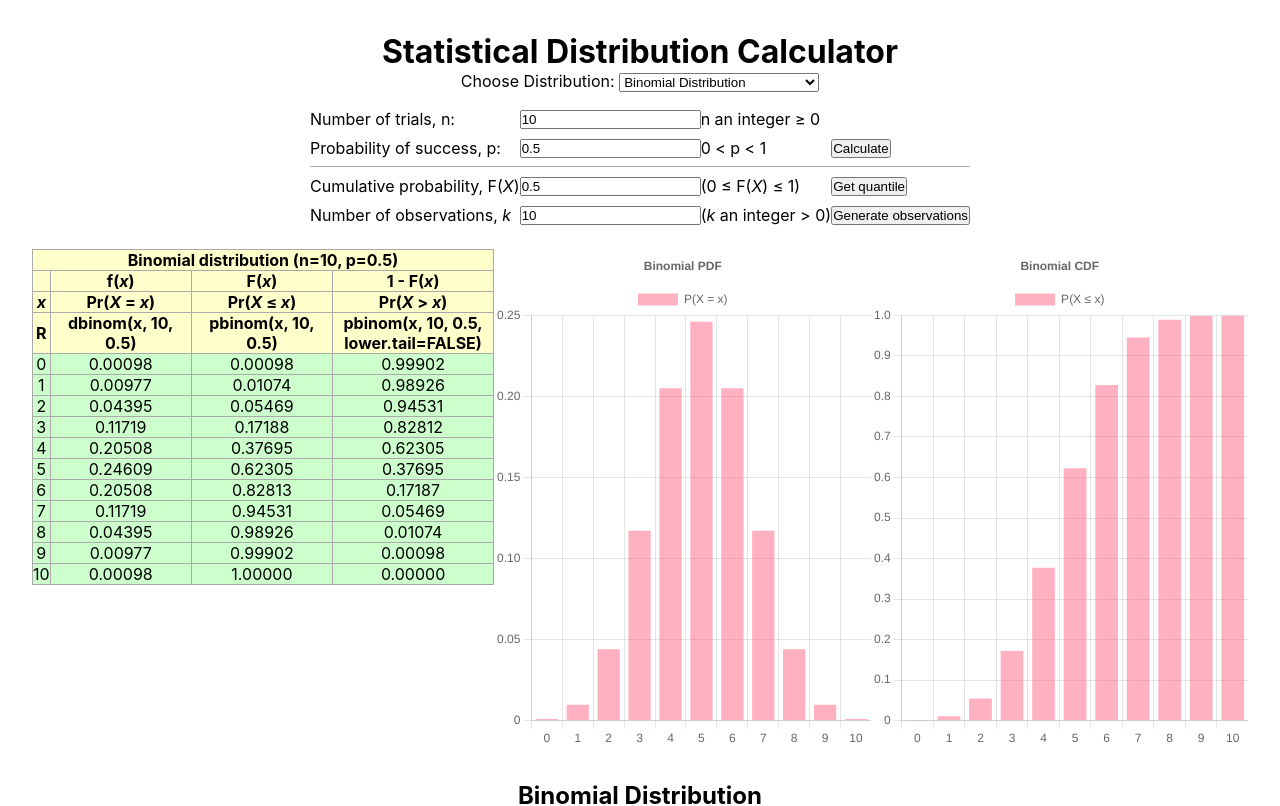
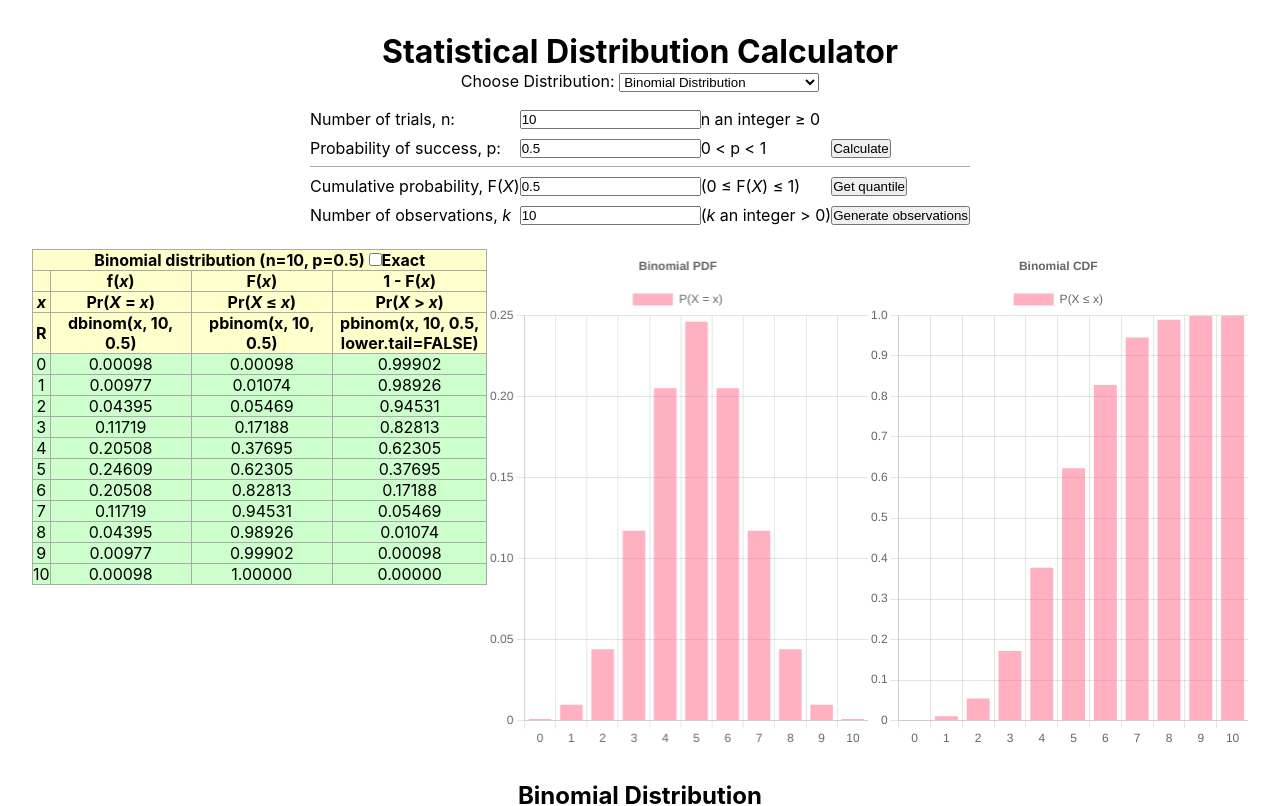
Before and after one commit to in-the/statistical-distribution-calculator, a React (Create React App) app: page / in a window 1280 px wide. Shown: the top 806 px of the page. Built offline with nearby package versions, Linux system fonts and the light colour scheme.

Commit message:
Added toggle to show exact values, also can now copy R code to clipboard by click

```diff
--- a/src/components/Calculator.jsx
+++ b/src/components/Calculator.jsx
@@ -1,5 +1,5 @@
 import { useEffect, useState } from "react";
-import DistributionTable from "./DistributionTable";
+import DistributionTable, { copyText } from "./DistributionTable";
 import DiscreteGraph from "./DiscreteGraph";
 import { positiveInteger, summaryLegend } from "math/distribution";
 
@@ -93,7 +93,9 @@ function ParameterInput({ settings, calculate, getQuantile, getObservations }) {
               />
             </td>
             <td>
+              <span className="r-code" onClick={(e) => copyText(e,quantileCode)}>
                 {quantileCode}
+              </span>
               {typeof quantile === "number" ? " = " : ""}
             </td>
             <td>{quantile}</td>
@@ -137,7 +139,9 @@ function ParameterInput({ settings, calculate, getQuantile, getObservations }) {
 
       <div className="observations">
         <div className="legend">
+          <span className="r-code" onClick={(e) => copyText(e,observationCode)}>
             {observationCode}
+          </span>
           {observations.length ? " = " : ""}
         </div>
         <div>{observations.join(", ")}</div>
@@ -154,11 +158,12 @@ export default function DiscreteDistributionCalculator({ settings }) {
 
   useEffect(() => {
     setParameters(settings.parameters.map((parameter) => parameter.defaultValue));
-    setDistribution(
-      new settings.distribution(...settings.parameters.map((parameter) => parameter.defaultValue))
+    const newDistribution = new settings.distribution(
+      ...settings.parameters.map((parameter) => parameter.defaultValue)
     );
-    setPdf(settings.defaultPdf);
-    setCdf(settings.defaultCdf);
+    setDistribution(newDistribution);
+    setPdf(newDistribution.pdf());
+    setCdf(newDistribution.cdf());
   }, [settings]);
 
   /**
@@ -186,10 +191,8 @@ export default function DiscreteDistributionCalculator({ settings }) {
 
     // I'd like to call these after setDistribution finishes updating, instead of having to pass newDistribution manually
     // But I can't figure out how to do this.
-    setPdf(newDistribution.pdf().map((x) => x.toFixed(PRECISION)));
-    setCdf(newDistribution.cdf().map((x) => x.toFixed(PRECISION)));
-    // console.log(newDistribution.pdf().map((x) => x.toFixed(PRECISION)));
-    // console.log(newDistribution.cdf().map((x) => x.toFixed(PRECISION)));
+    setPdf(newDistribution.pdf());
+    setCdf(newDistribution.cdf());
     after(newDistribution);
   }
 
@@ -240,8 +243,16 @@ export default function DiscreteDistributionCalculator({ settings }) {
           }}
         />
         <div className="graph-container">
-          <DiscreteGraph distribution={pdf} title={`${settings.title} PDF`} label="P(X = x)" />
-          <DiscreteGraph distribution={cdf} title={`${settings.title} CDF`} label="P(X ≤ x)" />
+          <DiscreteGraph
+            distribution={pdf.map((x) => x.toFixed(PRECISION))}
+            title={`${settings.title} PDF`}
+            label="P(X = x)"
+          />
+          <DiscreteGraph
+            distribution={cdf.map((x) => x.toFixed(PRECISION))}
+            title={`${settings.title} CDF`}
+            label="P(X ≤ x)"
+          />
         </div>
       </div>
 
@@ -250,13 +261,15 @@ export default function DiscreteDistributionCalculator({ settings }) {
         Interpretation: {settings.interpretation}.
         <ul>
           {distribution &&
-            Object.entries(summaryLegend).map(([property, legend], index) => (
-              property in distribution.summary() &&
+            Object.entries(summaryLegend).map(
+              ([property, legend], index) =>
+                property in distribution.summary() && (
                   <li key={index}>
                     {legend} {distribution.summary()[property].formula} ={" "}
                     {distribution.summary()[property].value}
                   </li>
-            ))}
+                )
+            )}
         </ul>
       </div>
     </div>
--- a/src/components/DistributionTable.jsx
+++ b/src/components/DistributionTable.jsx
@@ -1,9 +1,43 @@
+import Ratio from "math/ratio";
+import { useState } from "react";
+
+export function copyText(e, text) {
+  navigator.clipboard
+    .writeText(text)
+    .then(() => {
+      e.target.innerText = text + " Copied!";
+    })
+    .finally(() => {
+      setTimeout(() => {
+        e.target.innerText = text;
+      }, 1000);
+    });
+}
+
 export default function DistributionTable({ pdf, cdf, name, precision, rCode }) {
+  const [exactDisplay, setExactDisplay] = useState(false);
+
+  function displayRatio(ratio) {
+    return exactDisplay ? ratio.toString() : ratio.toFixed(precision);
+  }
+
   return (
     <table className="distribution-table">
       <thead>
         <tr>
-          <th colSpan="4">{name}</th>
+          <th colSpan="4">
+            {name}{" "}
+            <input
+              type="checkbox"
+              id="exact-toggle"
+              name="exact-toggle"
+              checked={exactDisplay}
+              onChange={() => setExactDisplay(!exactDisplay)}
+            />
+            <label htmlFor="exact-toggle" id="exact-toggle-label">
+              Exact
+            </label>
+          </th>
         </tr>
         <tr>
           <th />
@@ -33,18 +67,24 @@ export default function DistributionTable({ pdf, cdf, name, precision, rCode })
         </tr>
         <tr>
           <th>R</th>
-          <th>{rCode.pdf}</th>
-          <th>{rCode.cdf}</th>
-          <th>{rCode.cdfReverse}</th>
+          <th className="r-code" onClick={(e) => copyText(e, rCode.pdf)}>
+            {rCode.pdf}
+          </th>
+          <th className="r-code" onClick={(e) => copyText(e, rCode.cdf)}>
+            {rCode.cdf}
+          </th>
+          <th className="r-code" onClick={(e) => copyText(e, rCode.cdfReverse)}>
+            {rCode.cdfReverse}
+          </th>
         </tr>
       </thead>
       <tbody>
         {cdf.map((cum, index) => (
           <tr key={index}>
             <td>{index}</td>
-            <td>{pdf[index]}</td>
-            <td>{cum}</td>
-            <td>{(1 - cum).toFixed(precision)}</td>
+            <td>{displayRatio(pdf[index])}</td>
+            <td>{displayRatio(cum)}</td>
+            <td>{displayRatio(Ratio.ONE.subtract(cum))}</td>
           </tr>
         ))}
       </tbody>
--- a/src/css/App.css
+++ b/src/css/App.css
@@ -2,7 +2,8 @@
   margin: 2rem;
 }
 
-h1, h2 {
+h1,
+h2 {
   text-align: center;
 }
 
@@ -58,24 +59,39 @@ table th {
   flex-shrink: 1;
 }
 
+#exact-toggle-label,
+#exact-toggle {
+  cursor: pointer;
+  user-select: none;
+}
+
+.distribution-table {
+  word-wrap: break-word;
+}
+
 .distribution-table td,
 .distribution-table th {
   border: thin #aaa solid;
+  max-width: 12vw;
 }
 
 .distribution-table th {
   background-color: #ffffcc;
-  word-wrap: break-word;
-  max-width: 10rem;
 }
 
 .distribution-table td {
   background-color: #ccffcc;
   text-align: center;
 }
+
 .output-container {
   display: flex;
   align-items: flex-start;
+}
+
+.r-code {
+  cursor: pointer;
+  user-select: none;
 }
 
 .graph-container {
--- a/src/math/distribution.js
+++ b/src/math/distribution.js
@@ -117,7 +117,7 @@ class DiscreteDistribution {
       this.setDistribution();
     }
     this.quantile = (cumulativeProbability) => {
-      const cumulative = Ratio.fromNumber(cumulativeProbability);
+      const cumulative = Ratio.fromDecimal(cumulativeProbability);
       let q = 0;
       while (true) {
         if (this.cdfDistribution[q].gt(cumulative) || q === this.cdfDistribution.length) {
@@ -153,7 +153,7 @@ class Binomial extends DiscreteDistribution {
     super();
     this.size = size;
     this.probFloat = prob.toFixed(SUMMARYPRECISION);
-    this.prob = Ratio.fromNumber(prob);
+    this.prob = Ratio.fromDecimal(prob);
 
     this.px = [Ratio.ONE];
     this.cpx = [Ratio.ONE];
@@ -276,32 +276,6 @@ class Binomial extends DiscreteDistribution {
         defaultValue: 0.5,
       },
     ],
-    defaultPdf: [
-      "0.00098",
-      "0.00977",
-      "0.04395",
-      "0.11719",
-      "0.20508",
-      "0.24609",
-      "0.20508",
-      "0.11719",
-      "0.04395",
-      "0.00977",
-      "0.00098",
-    ],
-    defaultCdf: [
-      "0.00098",
-      "0.01074",
-      "0.05469",
-      "0.17188",
-      "0.37695",
-      "0.62305",
-      "0.82813",
-      "0.94531",
-      "0.98926",
-      "0.99902",
-      "1.00000",
-    ],
   };
 }
 
@@ -313,10 +287,10 @@ class Poisson extends DiscreteDistribution {
   constructor(lambda) {
     super();
     this.lambdaFloat = lambda.toFixed(SUMMARYPRECISION);
-    this.lambda = Ratio.fromNumber(lambda);
+    this.lambda = Ratio.fromDecimal(lambda);
     this.lambdaKArray = [Ratio.ONE];
     // This power is not exact, estimate with floating point exponentiation
-    this.eNegLambda = Ratio.fromNumber(
+    this.eNegLambda = Ratio.fromDecimal(
       Ratio.E.toFixed(20) ** this.lambda.times(Ratio.fromInt(-1)).toFixed(20)
     );
   }
@@ -397,28 +371,6 @@ class Poisson extends DiscreteDistribution {
         defaultValue: 1,
       },
     ],
-    defaultPdf: [
-      "0.36788",
-      "0.36788",
-      "0.18394",
-      "0.06131",
-      "0.01533",
-      "0.00307",
-      "0.00051",
-      "0.00007",
-      "0.00001",
-    ],
-    defaultCdf: [
-      "0.36788",
-      "0.73576",
-      "0.91970",
-      "0.98101",
-      "0.99634",
-      "0.99941",
-      "0.99992",
-      "0.99999",
-      "1.00000",
-    ],
   };
 }
 
@@ -430,7 +382,7 @@ class Geometric extends DiscreteDistribution {
   constructor(prob) {
     super();
     this.probFloat = prob.toFixed(SUMMARYPRECISION);
-    this.prob = Ratio.fromNumber(prob);
+    this.prob = Ratio.fromDecimal(prob);
     this.cprob = Ratio.ONE.subtract(this.prob);
     this.cprobKArray = [Ratio.ONE];
   }
@@ -461,6 +413,7 @@ class Geometric extends DiscreteDistribution {
     [this.pdfDistribution, this.cdfDistribution] = this.distributionDynamicRange((x) =>
       this.probability(x)
     );
+    console.log(this.cProbK(0), this.prob);
   }
 
   summary() {
@@ -522,38 +475,6 @@ class Geometric extends DiscreteDistribution {
         defaultValue: 0.6,
       },
     ],
-    defaultPdf: [
-      "0.60000",
-      "0.24000",
-      "0.09600",
-      "0.03840",
-      "0.01536",
-      "0.00614",
-      "0.00246",
-      "0.00098",
-      "0.00039",
-      "0.00016",
-      "0.00006",
-      "0.00003",
-      "0.00001",
-      "0.00000",
-    ],
-    defaultCdf: [
-      "0.60000",
-      "0.84000",
-      "0.93600",
-      "0.97440",
-      "0.98976",
-      "0.99590",
-      "0.99836",
-      "0.99934",
-      "0.99974",
-      "0.99990",
-      "0.99996",
-      "0.99998",
-      "0.99999",
-      "1.00000",
-    ],
   };
 }
 
@@ -568,7 +489,7 @@ class NegativeBinomial extends DiscreteDistribution {
     super();
     this.size = size;
     this.probFloat = prob.toFixed(SUMMARYPRECISION);
-    this.prob = Ratio.fromNumber(prob);
+    this.prob = Ratio.fromDecimal(prob);
     this.cprob = Ratio.ONE.subtract(this.prob);
 
     this.pKArray = [Ratio.ONE];
@@ -684,70 +605,6 @@ class NegativeBinomial extends DiscreteDistribution {
         symbol: "p",
         defaultValue: 0.5,
       },
-    ],
-    defaultPdf: [
-      "0.03125",
-      "0.07813",
-      "0.11719",
-      "0.13672",
-      "0.13672",
-      "0.12305",
-      "0.10254",
-      "0.08057",
-      "0.06042",
-      "0.04364",
-      "0.03055",
-      "0.02083",
-      "0.01389",
-      "0.00908",
-      "0.00584",
-      "0.00370",
-      "0.00231",
-      "0.00143",
-      "0.00087",
-      "0.00053",
-      "0.00032",
-      "0.00019",
-      "0.00011",
-      "0.00007",
-      "0.00004",
-      "0.00002",
-      "0.00001",
-      "0.00001",
-      "0.00000",
-      "0.00000",
-    ],
-    defaultCdf: [
-      "0.03125",
-      "0.10938",
-      "0.22656",
-      "0.36328",
-      "0.50000",
-      "0.62305",
-      "0.72559",
-      "0.80615",
-      "0.86658",
-      "0.91022",
-      "0.94077",
-      "0.96159",
-      "0.97548",
-      "0.98456",
-      "0.99039",
-      "0.99409",
-      "0.99640",
-      "0.99783",
-      "0.99870",
-      "0.99923",
-      "0.99954",
-      "0.99973",
-      "0.99984",
-      "0.99991",
-      "0.99995",
-      "0.99997",
-      "0.99998",
-      "0.99999",
-      "0.99999",
-      "1.00000",
     ],
   };
 }
@@ -884,32 +741,6 @@ class Hypergeometric extends DiscreteDistribution {
         defaultValue: 10,
       },
     ],
-    defaultPdf: [
-      "0.00001",
-      "0.00054",
-      "0.01096",
-      "0.07794",
-      "0.23869",
-      "0.34372",
-      "0.23869",
-      "0.07794",
-      "0.01096",
-      "0.00054",
-      "0.00001",
-    ],
-    defaultCdf: [
-      "0.00001",
-      "0.00055",
-      "0.01151",
-      "0.08945",
-      "0.32814",
-      "0.67186",
-      "0.91055",
-      "0.98849",
-      "0.99945",
-      "0.99999",
-      "1.00000",
-    ],
   };
 }
 
--- a/src/math/ratio.js
+++ b/src/math/ratio.js
@@ -253,7 +253,7 @@ export default class Ratio {
     if (x < 0) return new Ratio(BigInt(1), BigInt(0));
 
     // Get an initial estimate using floating point math
-    const initialEstimate = Ratio.fromNumber(Math.pow(Number(x), 1 / Number(n)));
+    const initialEstimate = Ratio.fromDecimal(Math.pow(Number(x), 1 / Number(n)));
 
     const NUM_ITERATIONS = 3;
     return [...new Array(NUM_ITERATIONS)].reduce((r) => {
@@ -342,6 +342,22 @@ export default class Ratio {
   }
 
   /**
+   * TODO: Note that in the webapp, x is converted from string to number by the interface, then is converted back from number to string here. Could be more efficient to just pass the original string. Since fromDecimal is only called in the constructor of the distributions, I'm not fussed about it at this stage. May need to correct in the future.
+   *
+   * Number to Ratio.
+   * @param {number} x A number to convert to a ratio.
+   */
+  static fromDecimal(x) {
+    const expParse = /(-?\d+)?\.?(\d+)?/;
+    const [, n = "0", decimals = ""] = x.toString().match(expParse) || [];
+
+    return simplify(
+      BigInt(`${n}${decimals}`) * exp10(PRECISION - decimals.length),
+      exp10(PRECISION)
+    );
+  }
+
+  /**
    * Number to Ratio.
    * @param {number} x A number to convert to a ratio.
    */
```
Lines whose indentation alone changed are shown as unchanged.
